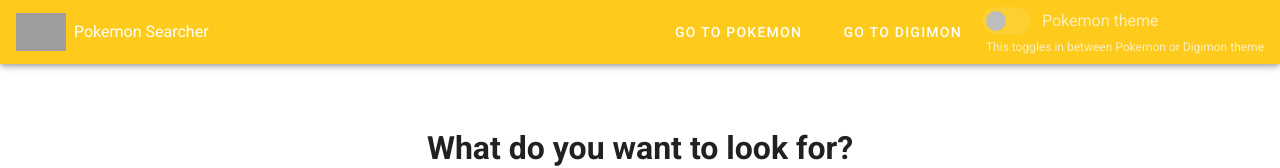
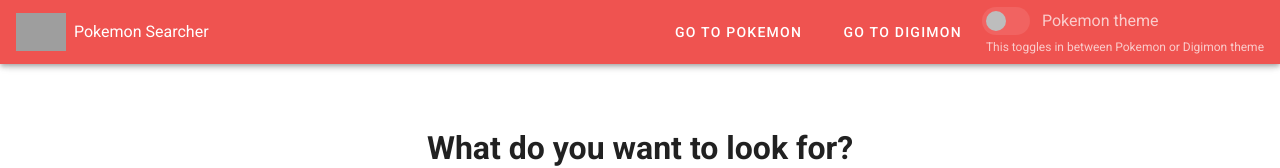
Before and after one commit to Adrian-GP/Monster-searcher, a Vue app: page / in a window 1280 px wide. Shown: the top 168 px of the page. Built offline with nearby package versions, Linux system fonts and the light colour scheme; grey boxes are pictures that could not be loaded.

Commit message:
Back to state

```diff
--- a/src/App.vue
+++ b/src/App.vue
@@ -1,6 +1,6 @@
 <template>
   <v-app>
-    <v-app-bar app color="secondary" dark>
+    <v-app-bar app color="primary" dark>
       <div class="d-flex align-center">
         <router-link to="/" class="main-logo-route">
           <v-img
```
